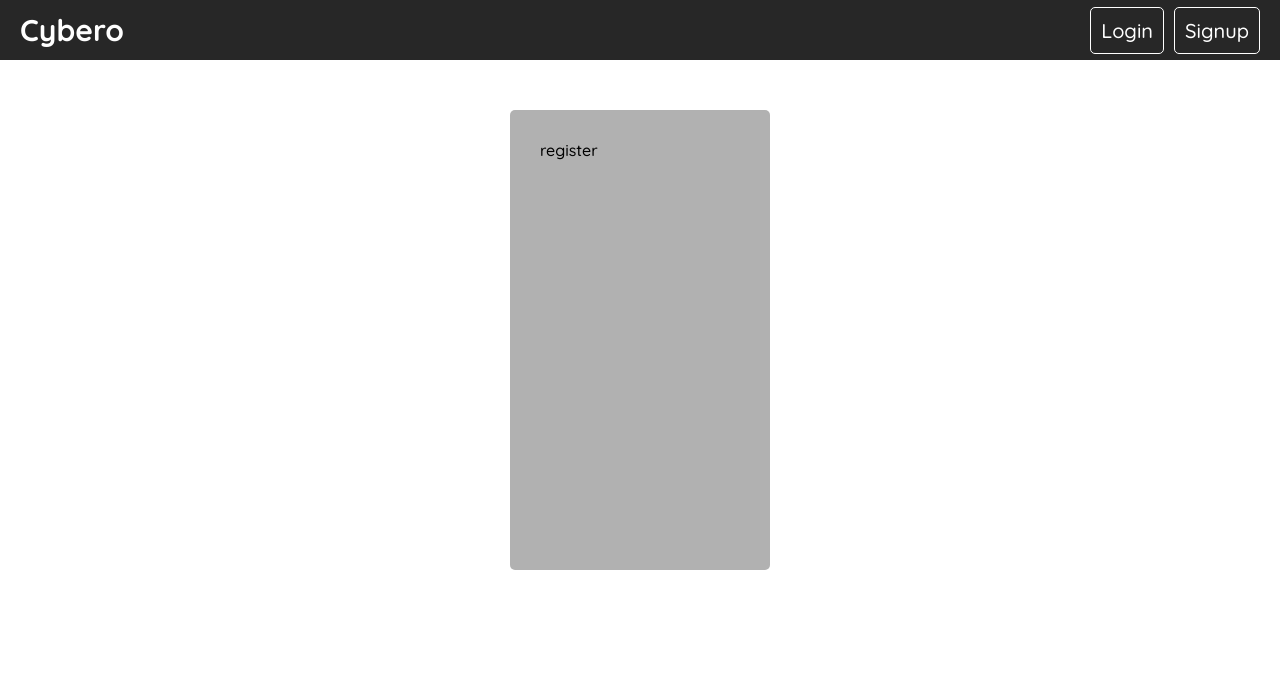
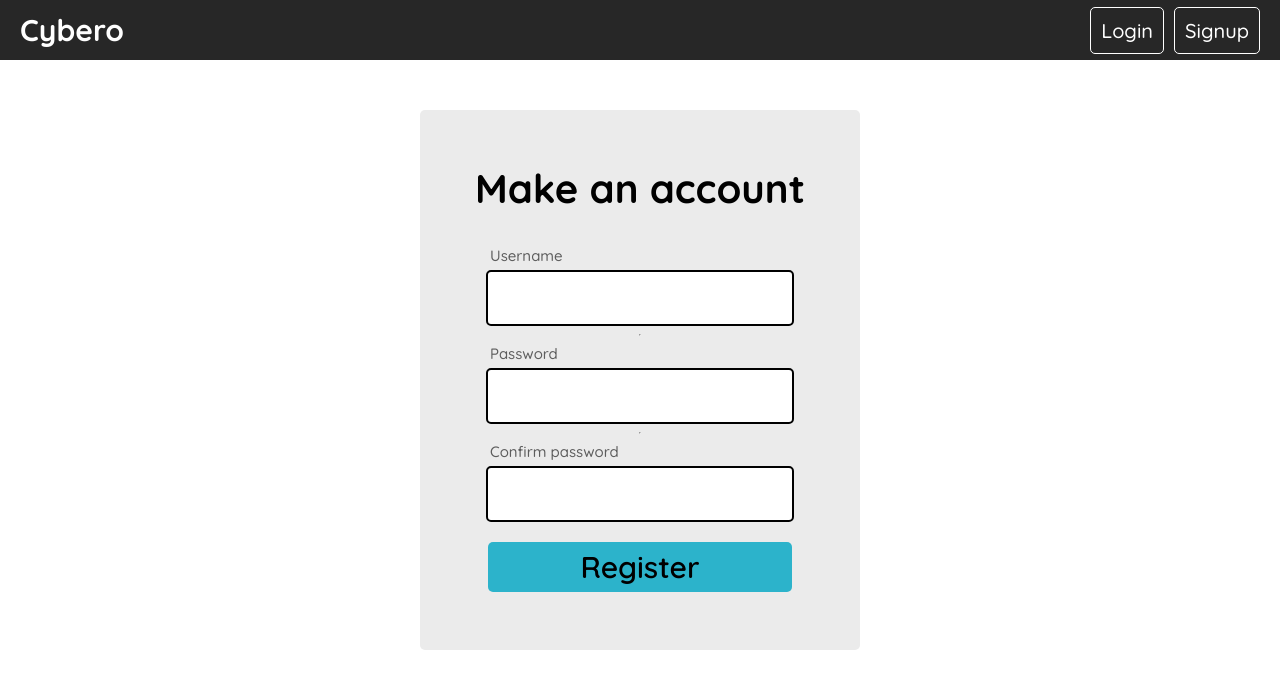
Before and after one commit to Aeri4a/cyber-workshops, a React (Create React App) app in the folder client/: page /signup in a window 1280 px wide. Shown: the top 688 px of the page. Built offline with nearby package versions, Linux system fonts and the light colour scheme.

Commit message:
forms before valid

```diff
--- a/client/package.json
+++ b/client/package.json
@@ -10,6 +10,7 @@
     "react-dom": "^18.2.0",
     "react-router-dom": "^6.9.0",
     "react-scripts": "5.0.1",
+    "react-toastify": "^9.1.1",
     "sass": "^1.59.3",
     "web-vitals": "^2.1.4"
   },
--- a/client/src/components/Register.js
+++ b/client/src/components/Register.js
@@ -1,8 +1,47 @@
-import React from "react";
+import React, { useState } from "react";
 import styles from "../styles/Register.module.scss";
 
+//Notifications
+import { ToastContainer, toast } from "react-toastify";
+import "react-toastify/dist/ReactToastify.css";
+
 function Register() {
-  return <div className={styles.container}>register</div>;
+  return (
+    <div className={styles.container}>
+      <h2>Make an account</h2>
+      <form method="POST">
+        <p className={styles.parg}>Username</p>
+        <input className={styles.inputs} type="text" />
+        <hr />
+        <p className={styles.parg}>Password</p>
+        <input className={styles.inputs} type="password" />
+        <hr />
+        <p className={styles.parg}>Confirm password</p>
+        <input className={styles.inputs} type="password" />
+        <input
+          className={styles.button}
+          type="submit"
+          value="Register"
+          onClick={(e) => {
+            toast.success("Test");
+            e.preventDefault();
+          }}
+        />
+      </form>
+      <ToastContainer
+        position="top-center"
+        autoClose={8000}
+        hideProgressBar={false}
+        newestOnTop={false}
+        closeOnClick
+        rtl={false}
+        pauseOnFocusLoss
+        draggable
+        pauseOnHover
+        theme="light"
+      />
+    </div>
+  );
 }
 
 export default Register;
--- a/client/src/styles/Register.module.scss
+++ b/client/src/styles/Register.module.scss
@@ -1,5 +1,54 @@
 @use "globals.scss" as globals;
 
 .container {
-  @include globals.container(200px, 400px);
+  @include globals.container(400px, 500px);
+  display: flex;
+  flex-direction: column;
+  align-items: center;
 }
+
+form {
+  display: flex;
+  flex-direction: column;
+  align-items: center;
+}
+
+h2 {
+  font-size: 40px;
+  text-align: center;
+}
+
+.inputs {
+  width: 300px;
+  height: 50px;
+  font-size: 20px;
+  text-align: center;
+  border: 2px solid black;
+  border-radius: 5px;
+}
+
+.parg {
+  width: 300px;
+  text-align: left;
+  font-size: 15px;
+  margin: 0 0 5px 0;
+  opacity: 0.6;
+}
+
+.button {
+  width: 304px;
+  height: 50px;
+  margin-top: 20px;
+  border: 0;
+  border-radius: 5px;
+  background-color: #2cb3cb;
+  font-size: 30px;
+  cursor: pointer;
+  font-family: "Quicksand", sans-serif;
+  font-weight: 600;
+
+  &:hover {
+    background-color: #24a1b7;
+    transition: 0.3s;
+  }
+}
--- a/client/src/styles/globals.scss
+++ b/client/src/styles/globals.scss
@@ -1,8 +1,8 @@
 @mixin container($width, $height) {
   width: $width;
   height: $height;
-  background-color: #b1b1b1;
+  background-color: #ebebeb;
   margin-top: 50px;
-  padding: 30px;
+  padding: 20px;
   border-radius: 5px;
 }
```
Also changed, not shown: client/src/components/InfoBox.js (deleted), 1 other file (tests, documents, lock files or other folders).
